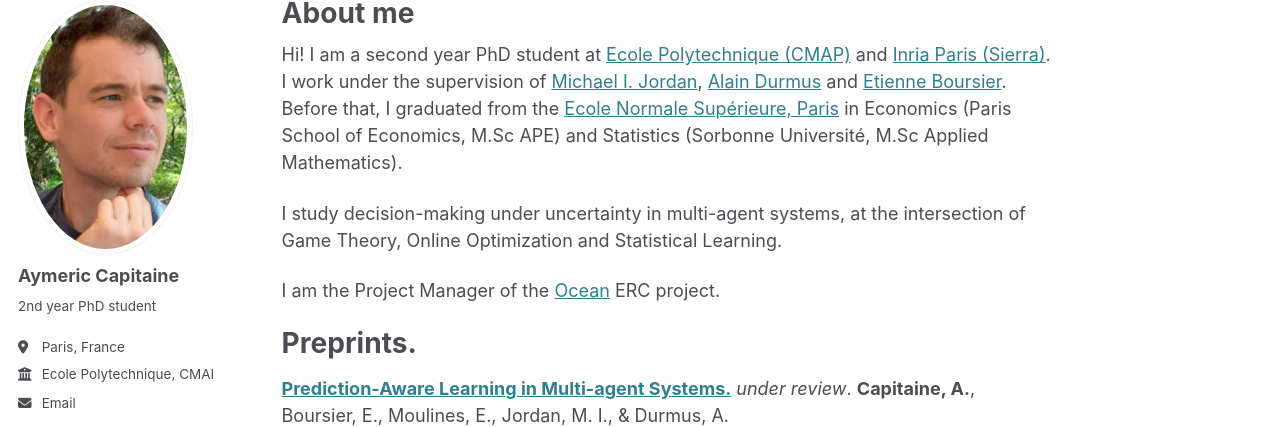
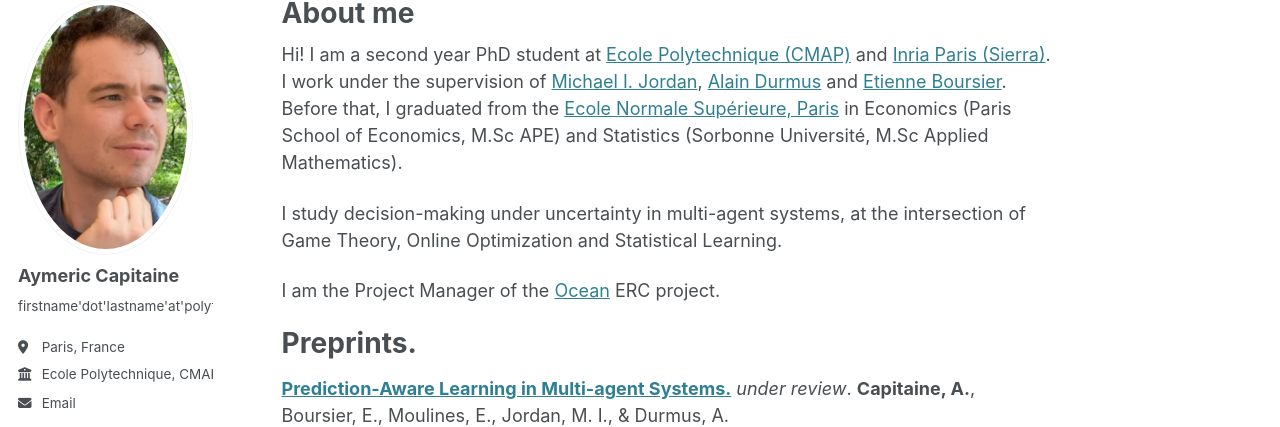
Before and after one commit to aymericcapitaine/aymericcapitaine.github.io, a Jekyll site: the page built from _pages/about.md, in a window 1280 px wide. Shown: the part 107-534 px from the top of the page. Built offline with Jekyll 4.4.1, drawn with Linux system fonts in a browser that asks for light colours; some web fonts are replaced.

Commit message:
Update _config.yml
changed email

```diff
--- a/_config.yml
+++ b/_config.yml
@@ -25,7 +25,7 @@ author:
   avatar           : "picture.jpg"
   name             : "Aymeric Capitaine"
   pronouns         : # example: "she/her"
-  bio              : "2nd year PhD student"
+  bio              : "firstname'dot'lastname'at'polytechnique'dot'edu "
   location         : "Paris, France"
   employer         : "Ecole Polytechnique, CMAP"
   uri              : # URL
```
